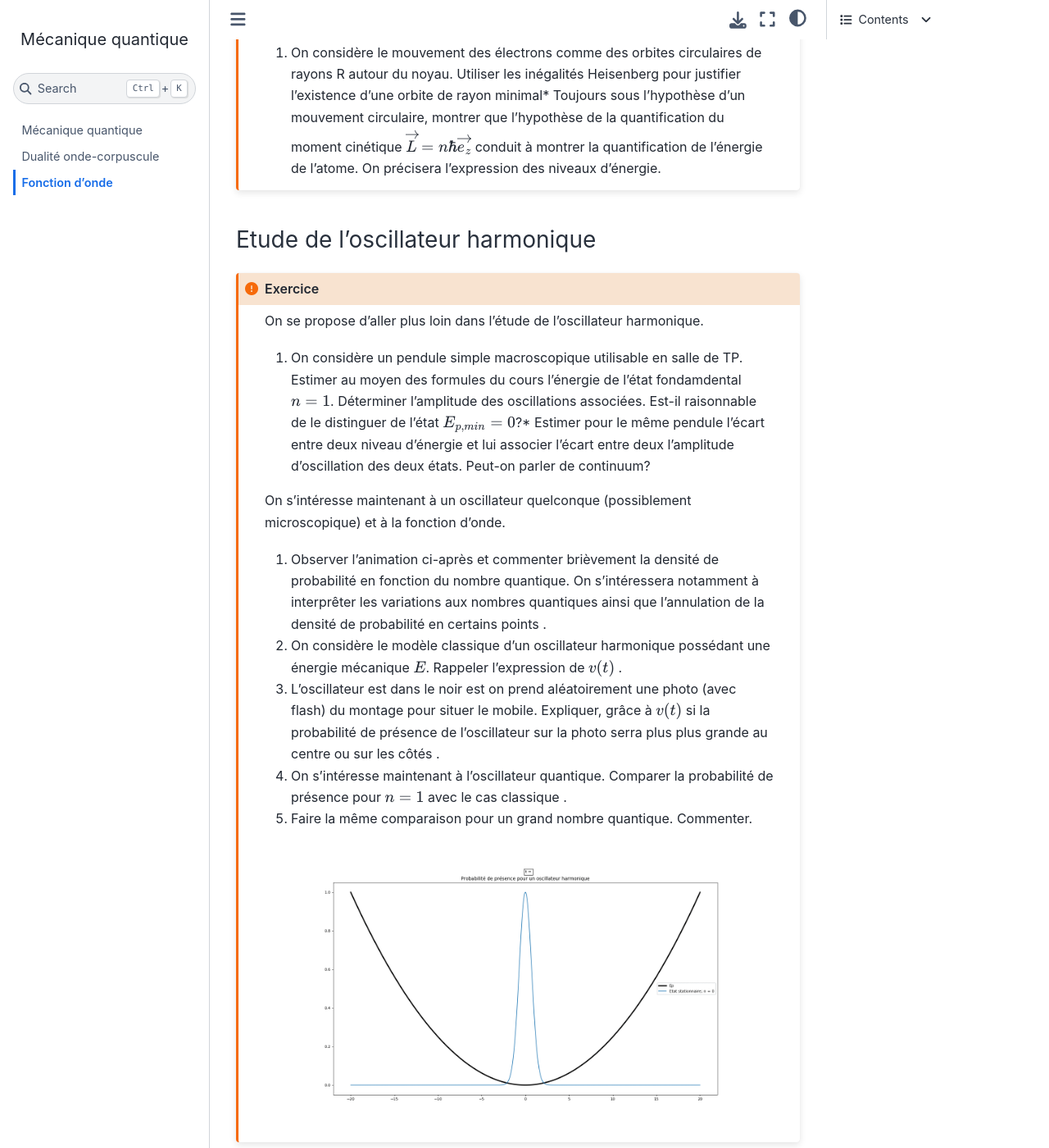
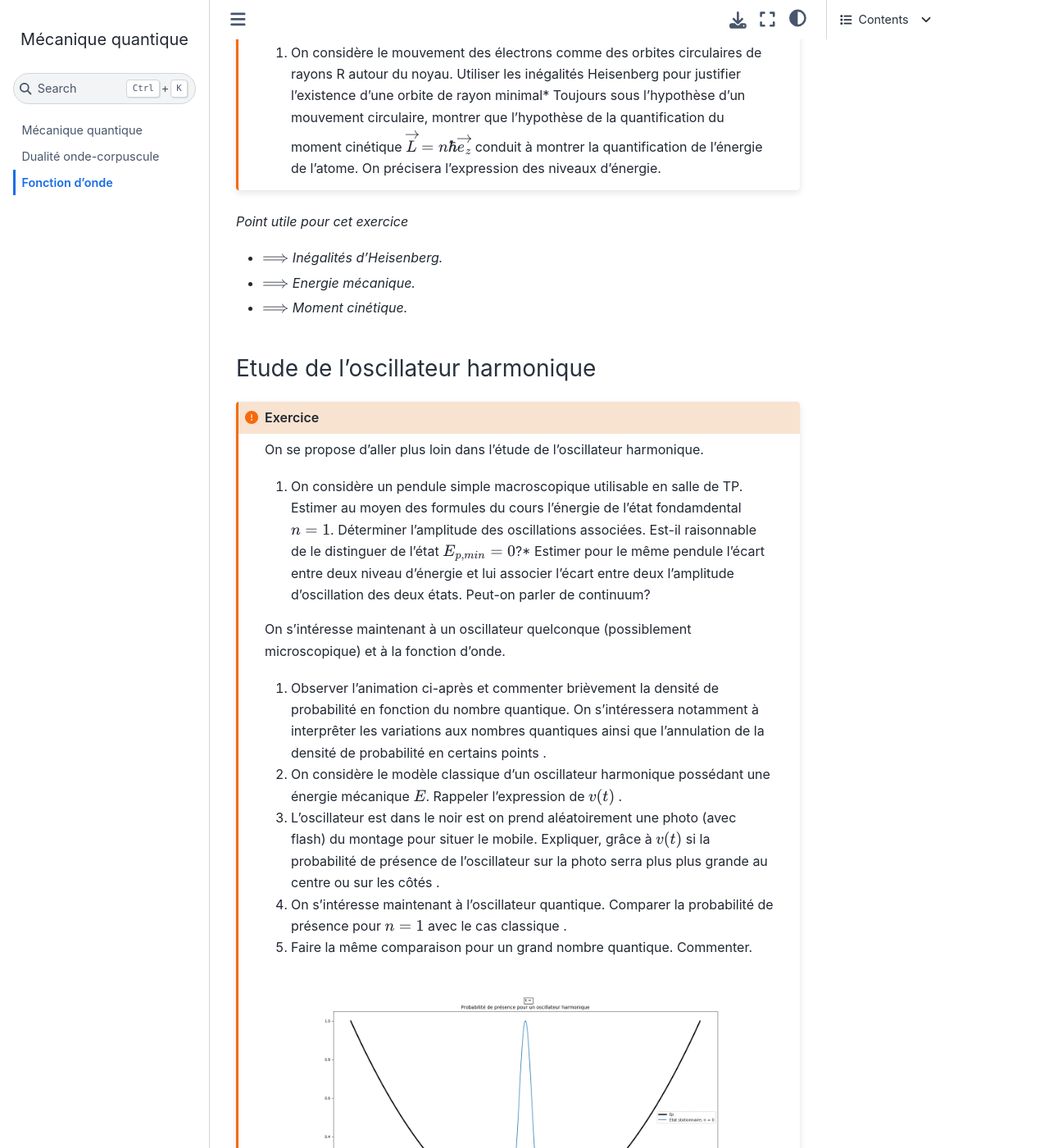
Before and after one commit to pcsi3physiquestan/mq_sources, a Jupyter Book: the page built from notebook/fonction_onde.md, in a window 1280 px wide and 1400 px high, scrolled down 14220 px. Shown: the whole window at 82% size. Built offline with Jupyter Book 1.0.4 settings and Sphinx 7.4.7 and the Sphinx Book theme 1.1.4, drawn with Linux system fonts in a browser that asks for light colours; some of the changed text lies outside the part shown.

Commit message:
Mise à jour automatique

`````diff
--- a/notebook/fonction_onde.md
+++ b/notebook/fonction_onde.md
@@ -392,6 +392,10 @@ Cette méthode de raisonnement est à savoir faire sur d'autres systèmes mais a
 
 
 ````
+_Point utile pour cet exercice_
+* _$\Longrightarrow$ Inégalités d'Heisenberg._
+* _$\Longrightarrow$ Energie mécanique._
+* _$\Longrightarrow$ Moment cinétique._
 
 ### Etude de l'oscillateur harmonique
 
@@ -419,3 +423,6 @@ On s'intéresse maintenant à un oscillateur quelconque (possiblement microscopi
 ```
 
 ````
+_Point utile pour cet exercice_
+* _$\Longrightarrow$ Energie mécanique._
+* _$\Longrightarrow$ Oscillateur harmonique classique._
`````
Also changed, not shown: notebook/dualite.md (+5 -0 lines).
